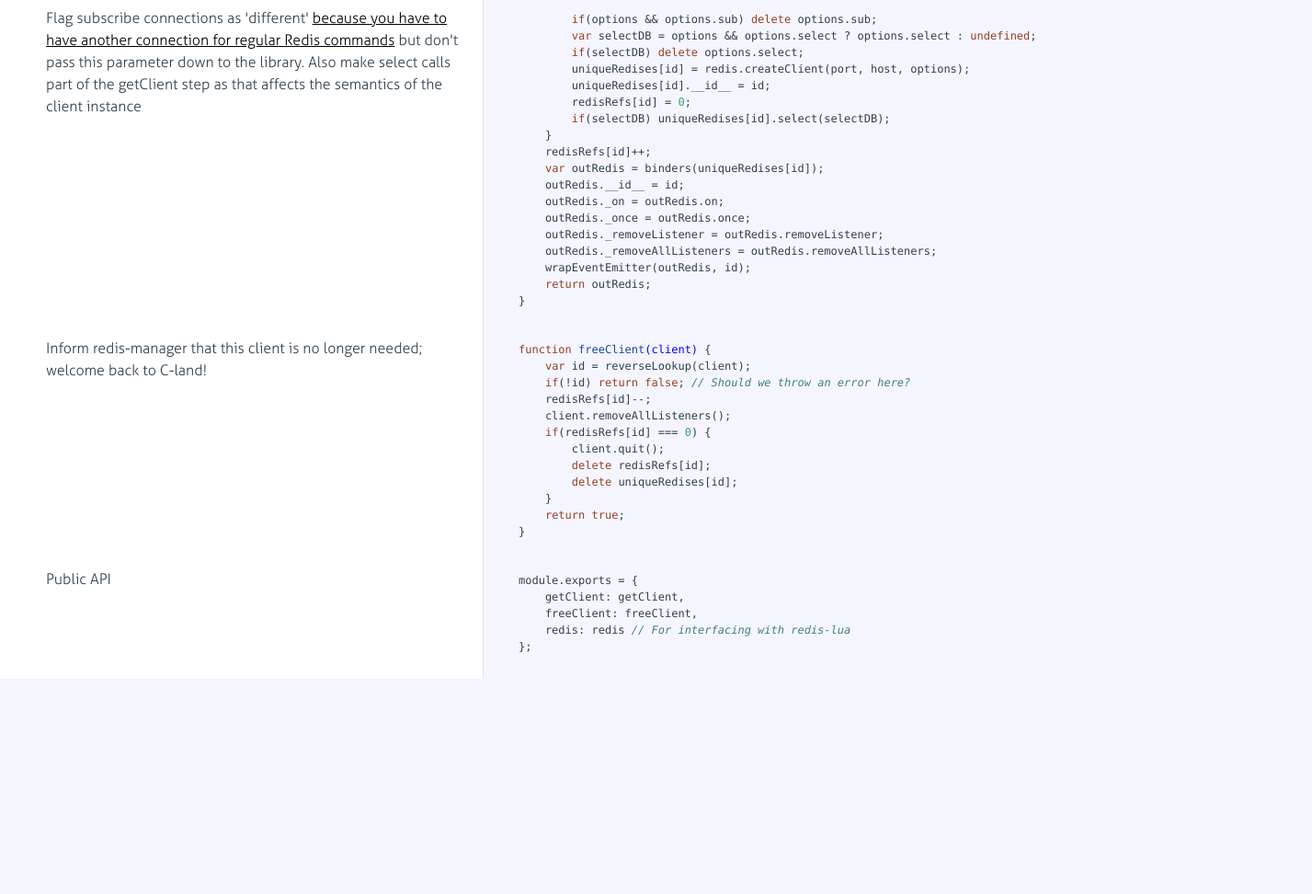
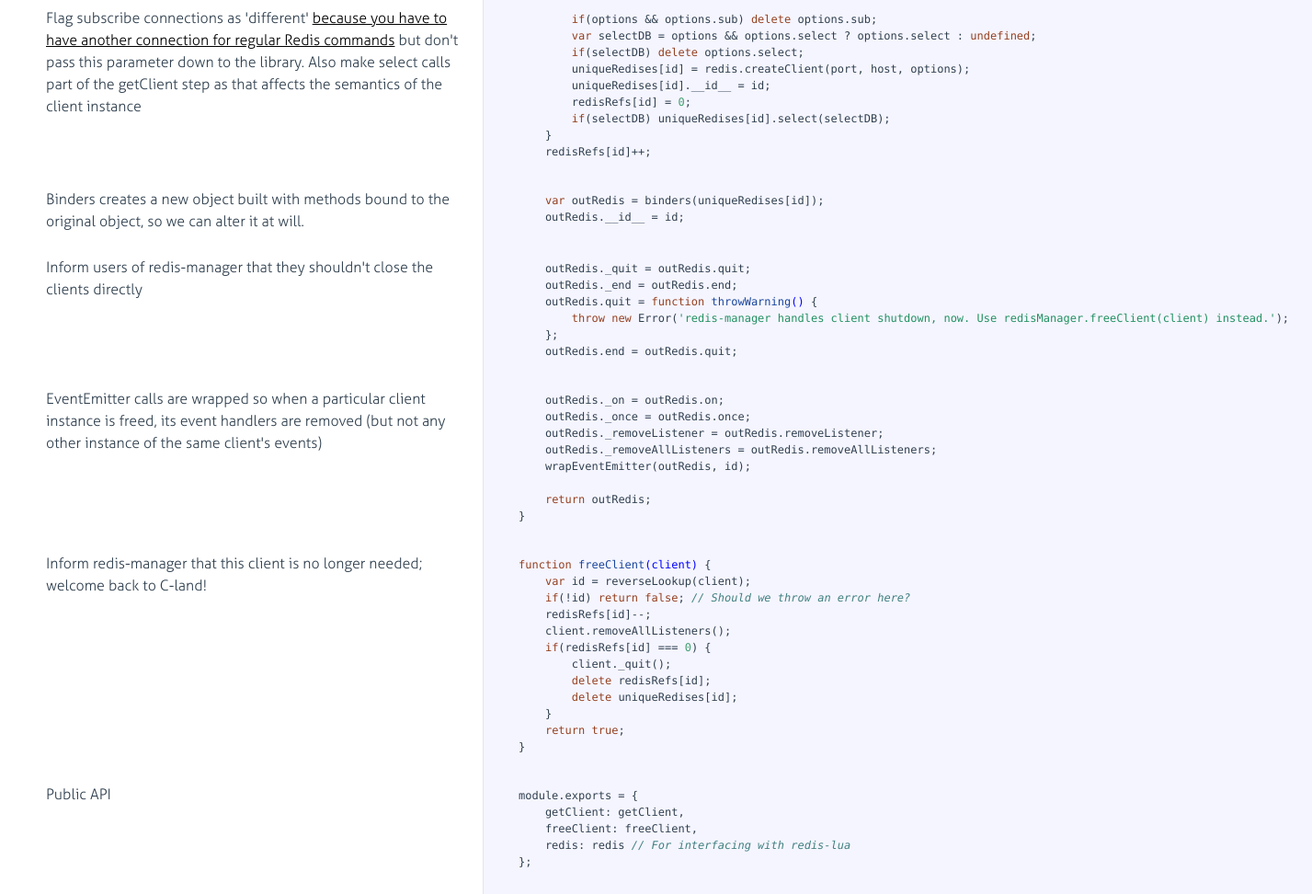
Before and after one commit to nvdnkpr/redis-manager, a plain HTML site: page index.html in a window 1280 px wide. Shown: the part 1714-2686 px from the top of the page at 92% size, 1427 px wide, since content can reach past the window. Before the commit the page ends 2452 px from the top, so only its background shows below. Drawn offline with Linux system fonts and the light colour scheme.

Commit message:
Automatic documentation for version 0.1.9

```diff
--- a/index.html
+++ b/index.html
@@ -201,16 +201,7 @@ but don&#39;t pass this parameter down to the library. Also make select calls pa
         redisRefs[id] = <span class="number">0</span>;
         <span class="keyword">if</span>(selectDB) uniqueRedises[id].select(selectDB);
     }
-    redisRefs[id]++;
-    <span class="keyword">var</span> outRedis = binders(uniqueRedises[id]);
-    outRedis.__id__ = id;
-    outRedis._on = outRedis.on;
-    outRedis._once = outRedis.once;
-    outRedis._removeListener = outRedis.removeListener;
-    outRedis._removeAllListeners = outRedis.removeAllListeners;
-    wrapEventEmitter(outRedis, id);
-    <span class="keyword">return</span> outRedis;
-}</pre></div></div>
+    redisRefs[id]++;</pre></div></div>
 
         </li>
 
@@ -220,6 +211,64 @@ but don&#39;t pass this parameter down to the library. Also make select calls pa
 
               <div class="pilwrap ">
                 <a class="pilcrow" href="#section-8">&#182;</a>
+              </div>
+              <p>Binders creates a new object built with methods bound to the original object, so we can alter it at will.</p>
+
+            </div>
+
+            <div class="content"><div class='highlight'><pre>    <span class="keyword">var</span> outRedis = binders(uniqueRedises[id]);
+    outRedis.__id__ = id;</pre></div></div>
+
+        </li>
+
+
+        <li id="section-9">
+            <div class="annotation">
+
+              <div class="pilwrap ">
+                <a class="pilcrow" href="#section-9">&#182;</a>
+              </div>
+              <p>Inform users of redis-manager that they shouldn&#39;t close the clients directly</p>
+
+            </div>
+
+            <div class="content"><div class='highlight'><pre>    outRedis._quit = outRedis.quit;
+    outRedis._end = outRedis.end;
+    outRedis.quit = <span class="function"><span class="keyword">function</span> <span class="title">throwWarning</span><span class="params">()</span> {</span>
+        <span class="keyword">throw</span> <span class="keyword">new</span> Error(<span class="string">'redis-manager handles client shutdown, now. Use redisManager.freeClient(client) instead.'</span>);
+    };
+    outRedis.end = outRedis.quit;</pre></div></div>
+
+        </li>
+
+
+        <li id="section-10">
+            <div class="annotation">
+
+              <div class="pilwrap ">
+                <a class="pilcrow" href="#section-10">&#182;</a>
+              </div>
+              <p>EventEmitter calls are wrapped so when a particular client instance is freed, its event handlers are removed (but not any other instance of the same client&#39;s events)</p>
+
+            </div>
+
+            <div class="content"><div class='highlight'><pre>    outRedis._on = outRedis.on;
+    outRedis._once = outRedis.once;
+    outRedis._removeListener = outRedis.removeListener;
+    outRedis._removeAllListeners = outRedis.removeAllListeners;
+    wrapEventEmitter(outRedis, id);
+
+    <span class="keyword">return</span> outRedis;
+}</pre></div></div>
+
+        </li>
+
+
+        <li id="section-11">
+            <div class="annotation">
+
+              <div class="pilwrap ">
+                <a class="pilcrow" href="#section-11">&#182;</a>
               </div>
               <p>Inform redis-manager that this client is no longer needed; welcome back to C-land!</p>
 
@@ -231,7 +280,7 @@ but don&#39;t pass this parameter down to the library. Also make select calls pa
     redisRefs[id]--;
     client.removeAllListeners();
     <span class="keyword">if</span>(redisRefs[id] === <span class="number">0</span>) {
-        client.quit();
+        client._quit();
         <span class="keyword">delete</span> redisRefs[id];
         <span class="keyword">delete</span> uniqueRedises[id];
     }
@@ -241,11 +290,11 @@ but don&#39;t pass this parameter down to the library. Also make select calls pa
         </li>
 
 
-        <li id="section-9">
+        <li id="section-12">
             <div class="annotation">
 
               <div class="pilwrap ">
-                <a class="pilcrow" href="#section-9">&#182;</a>
+                <a class="pilcrow" href="#section-12">&#182;</a>
               </div>
               <p>Public API</p>
 
```
